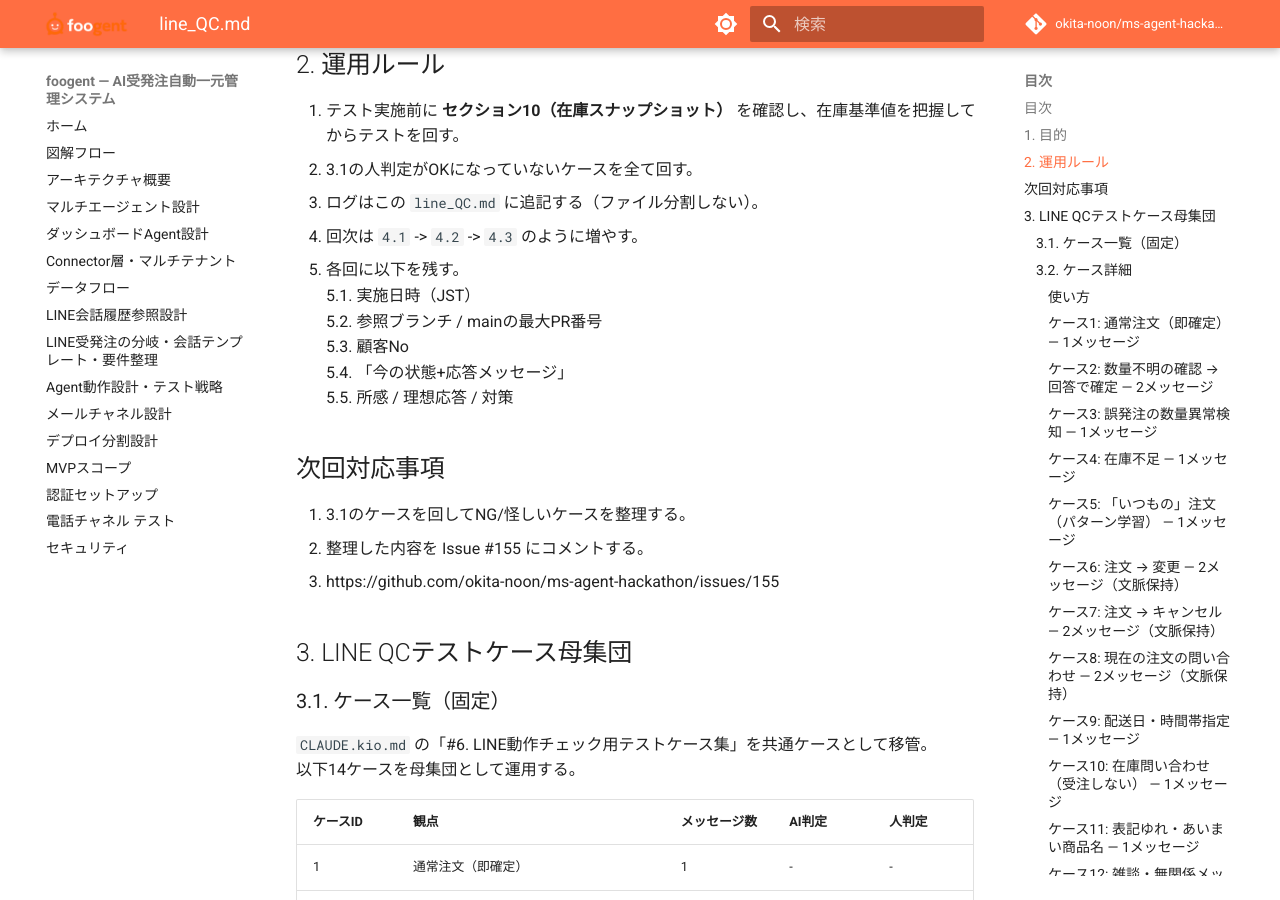
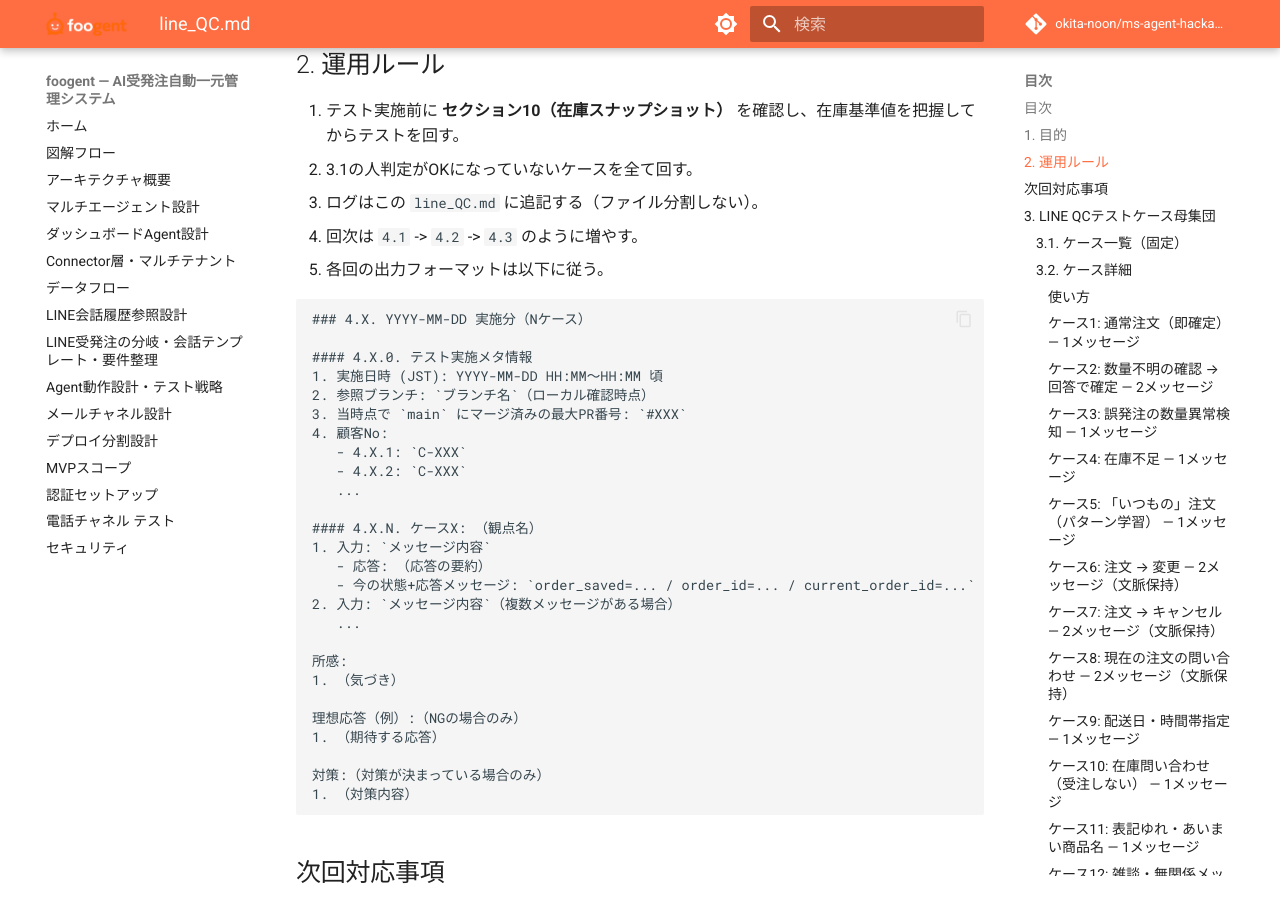
Before and after one commit to okita-noon/ms-agent-hackathon, an MkDocs documentation site: the page built from docs/line_QC.md, in a window 1280 px wide and 900 px high, scrolled down 827 px. Built offline with MkDocs 1.6.1 and Material for MkDocs 9.7.7, drawn with Linux system fonts in a browser that asks for light colours; comment, search, counter and statistics services are not loaded.

Commit message:
docs: 実施結果ログの出力フォーマットを運用ルールに明記

````diff
--- a/docs/line_QC.md
+++ b/docs/line_QC.md
@@ -25,12 +25,36 @@ LINE Tester (`/line-tester`) の品質管理ドキュメント。
 2. 3.1の人判定がOKになっていないケースを全て回す。
 3. ログはこの `line_QC.md` に追記する（ファイル分割しない）。
 4. 回次は `4.1` -> `4.2` -> `4.3` のように増やす。
-5. 各回に以下を残す。
-   5.1. 実施日時（JST）
-   5.2. 参照ブランチ / mainの最大PR番号
-   5.3. 顧客No
-   5.4. 「今の状態+応答メッセージ」
-   5.5. 所感 / 理想応答 / 対策
+5. 各回の出力フォーマットは以下に従う。
+
+```
+### 4.X. YYYY-MM-DD 実施分（Nケース）
+
+#### 4.X.0. テスト実施メタ情報
+1. 実施日時 (JST): YYYY-MM-DD HH:MM〜HH:MM 頃
+2. 参照ブランチ: `ブランチ名`（ローカル確認時点）
+3. 当時点で `main` にマージ済みの最大PR番号: `#XXX`
+4. 顧客No:
+   - 4.X.1: `C-XXX`
+   - 4.X.2: `C-XXX`
+   ...
+
+#### 4.X.N. ケースX: （観点名）
+1. 入力: `メッセージ内容`
+   - 応答: （応答の要約）
+   - 今の状態+応答メッセージ: `order_saved=... / order_id=... / current_order_id=...` + `応答全文`
+2. 入力: `メッセージ内容`（複数メッセージがある場合）
+   ...
+
+所感:
+1. （気づき）
+
+理想応答（例）:（NGの場合のみ）
+1. （期待する応答）
+
+対策:（対策が決まっている場合のみ）
+1. （対策内容）
+```
 
 ## 次回対応事項
 1. 3.1のケースを回してNG/怪しいケースを整理する。
````
